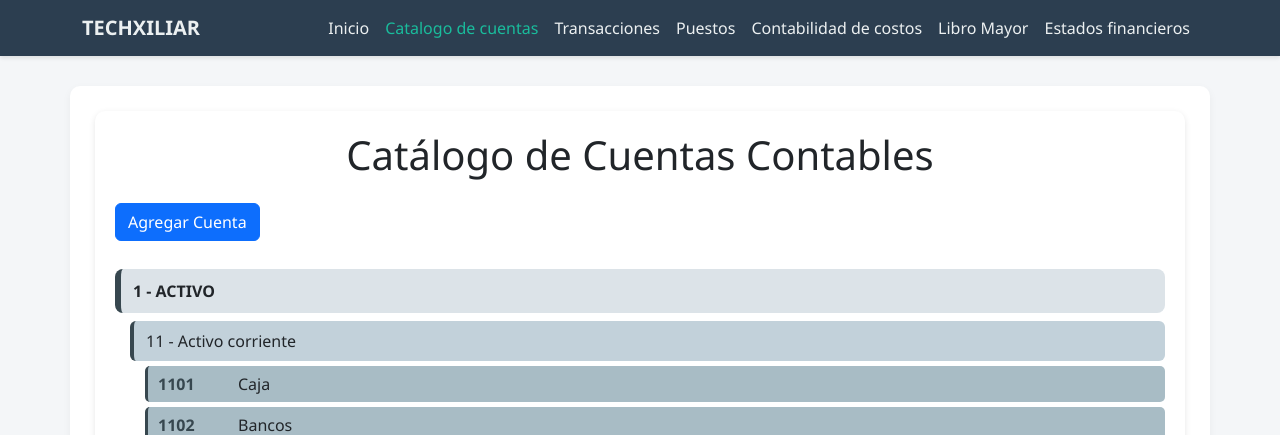
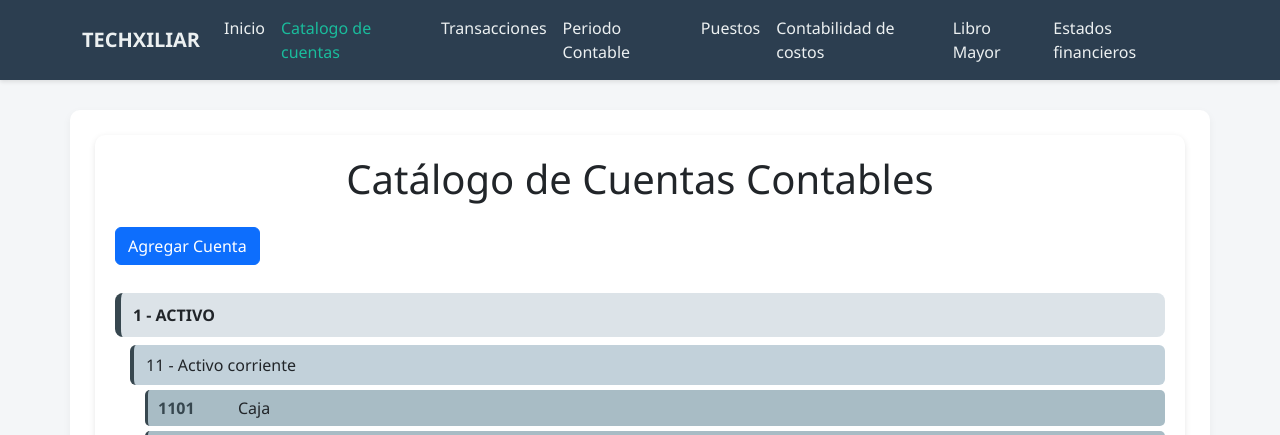
Before and after one commit to ChrisPleitez4/Proyecto-SIC-2025, a Django app: page /cuentas/ in a window 1280 px wide. Shown: the top 435 px of the page. Run offline with Django 5.2, Linux system fonts and the light colour scheme; data comes from the database, SQL or seed files in the repository.

Commit message:
Correccion cuenta  y periodos en el menu

```diff
--- a/SIC_2025/templates/base.html
+++ b/SIC_2025/templates/base.html
@@ -75,6 +75,9 @@
             <a class="nav-link {% if request.path == '/transacciones/' %}active{% endif %}" href="{% url 'transacciones' %}">Transacciones</a>
           </li>
           <li class="nav-item">
+            <a class="nav-link {% if request.path == '/periodos/' %}active{% endif %}" href="{% url 'lista_periodos' %}">Periodo Contable</a>
+          </li>
+          <li class="nav-item">
             <a class="nav-link {% if request.path == '/puestos/' %}active{% endif %}" href="{% url 'registrar_puesto' %}">Puestos</a>
           </li>
           <li class="nav-item">
--- a/SIC_2025/transacciones/views.py
+++ b/SIC_2025/transacciones/views.py
@@ -73,12 +73,12 @@ def transacciones_vista(request):
                         iva = monto * Decimal('0.13')
                         total = monto + iva
 
-                        # --- 1️⃣ Cuenta de Ingreso ---
+                        # --- 1️ Cuenta de Ingreso ---
                         cuenta.haber += monto
                         cuenta.save()
 
-                        # --- 2️⃣ IVA por pagar (1104) ---
-                        cIva = Cuenta.objects.get(codCuenta='1104')
+                        # --- 2️ IVA por pagar (2103) ---
+                        cIva = Cuenta.objects.get(codCuenta='2103')
                         cIva.haber += iva
                         cIva.save()
                         # Crear movimiento del IVA
```
